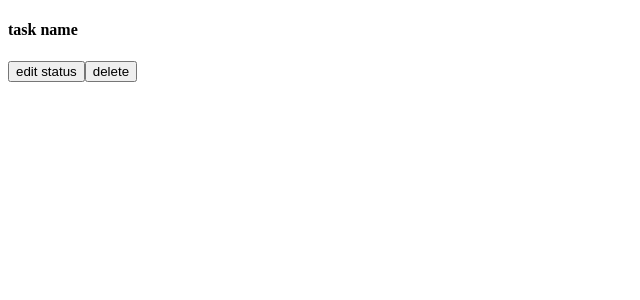
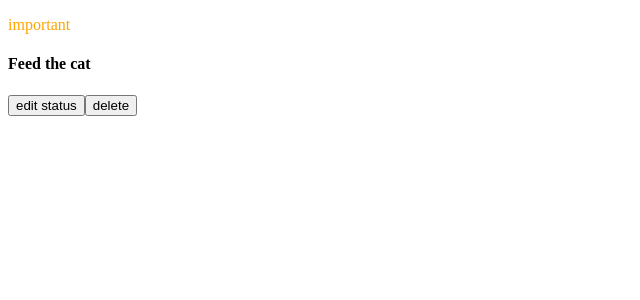
Before and after one commit to 4rutemu/to-do-list-angular, an Angular app: page / in a window 1280 px wide. Shown: the top 300 px of the page, without its empty margins (0-640 px from the left). Built offline with nearby package versions, Linux system fonts and the light colour scheme.

Commit message:
render tasks in taskBoard w/ ngFor

```diff
--- a/src/app/app.component.html
+++ b/src/app/app.component.html
@@ -1 +1 @@
-<app-task></app-task>
+<app-task-board></app-task-board>
--- a/src/app/app.module.ts
+++ b/src/app/app.module.ts
@@ -3,10 +3,12 @@ import { BrowserModule } from '@angular/platform-browser';
 
 import { AppComponent } from './app.component';
 import {TaskModule} from "./modules/task/task.module";
+import { TaskBoardComponent } from './modules/task-board/task-board.component';
 
 @NgModule({
   declarations: [
-    AppComponent
+    AppComponent,
+    TaskBoardComponent
   ],
     imports: [
         BrowserModule,
--- /dev/null
+++ b/src/app/modules/task-board/task-board.component.html
@@ -0,0 +1,5 @@
+<div>
+  <div *ngFor="let task of taskService.tasks">
+    <app-task [task]="task"></app-task>
+  </div>
+</div>
--- a/src/app/modules/task/task.component.html
+++ b/src/app/modules/task/task.component.html
@@ -1,5 +1,14 @@
-<div>
-  <h4>task name</h4>
+<div [ngSwitch]="task.status">
+  <ng-template ngSwitchCase="important">
+    <p style="color: orange;">{{task.status}}</p>
+  </ng-template>
+  <ng-template ngSwitchCase="done">
+    <p style="color: gray;">{{task.status}}</p>
+  </ng-template>
+  <ng-template ngSwitchDefault>
+    <p style="color: cornflowerblue;">{{task.status}}</p>
+  </ng-template>
+  <h4>{{task.name}}</h4>
   <button>edit status</button>
   <button>delete</button>
 </div>
--- a/src/app/modules/task/task.component.ts
+++ b/src/app/modules/task/task.component.ts
@@ -1,4 +1,6 @@
-import { Component } from '@angular/core';
+import { Component, Input } from '@angular/core';
+import {ITask} from "../../sevices/task.service";
+import {STATUSES} from "../../sevices/task.service";
 
 @Component({
   selector: 'app-task',
@@ -6,5 +8,9 @@ import { Component } from '@angular/core';
   styleUrls: ['./task.component.css']
 })
 export class TaskComponent {
+  constructor() {
+  }
 
+  @Input()
+  task!: ITask;
 }
--- a/src/app/sevices/task.service.ts
+++ b/src/app/sevices/task.service.ts
@@ -20,7 +20,7 @@ export class TaskService {
   tasks: Array<ITask> = [
     {
       id: 0,
-      status: STATUSES.COMMON,
+      status: STATUSES.IMPORTANT,
       name: 'Feed the cat'
     }
   ]
@@ -35,7 +35,7 @@ export class TaskService {
     this.tasks = this.tasks.filter(task => task.id !== id);
   }
 
-  editTaskStatus(id: number, status: string) {
-    this.tasks.find(task => task.id === id).status = status;
-  }
+  // editTaskStatus(id: number, status: string) {
+  //   this.tasks.find(task => task.id === id).status = status;
+  // }
 }
```
Also changed, not shown: src/app/modules/task-board/task-board.component.ts (added, +13 -0 lines), src/app/modules/task-board/task-board.module.ts (added, +18 -0 lines), src/app/modules/task-board/task-board.component.css (added), 1 other file (tests, documents, lock files or other folders).
